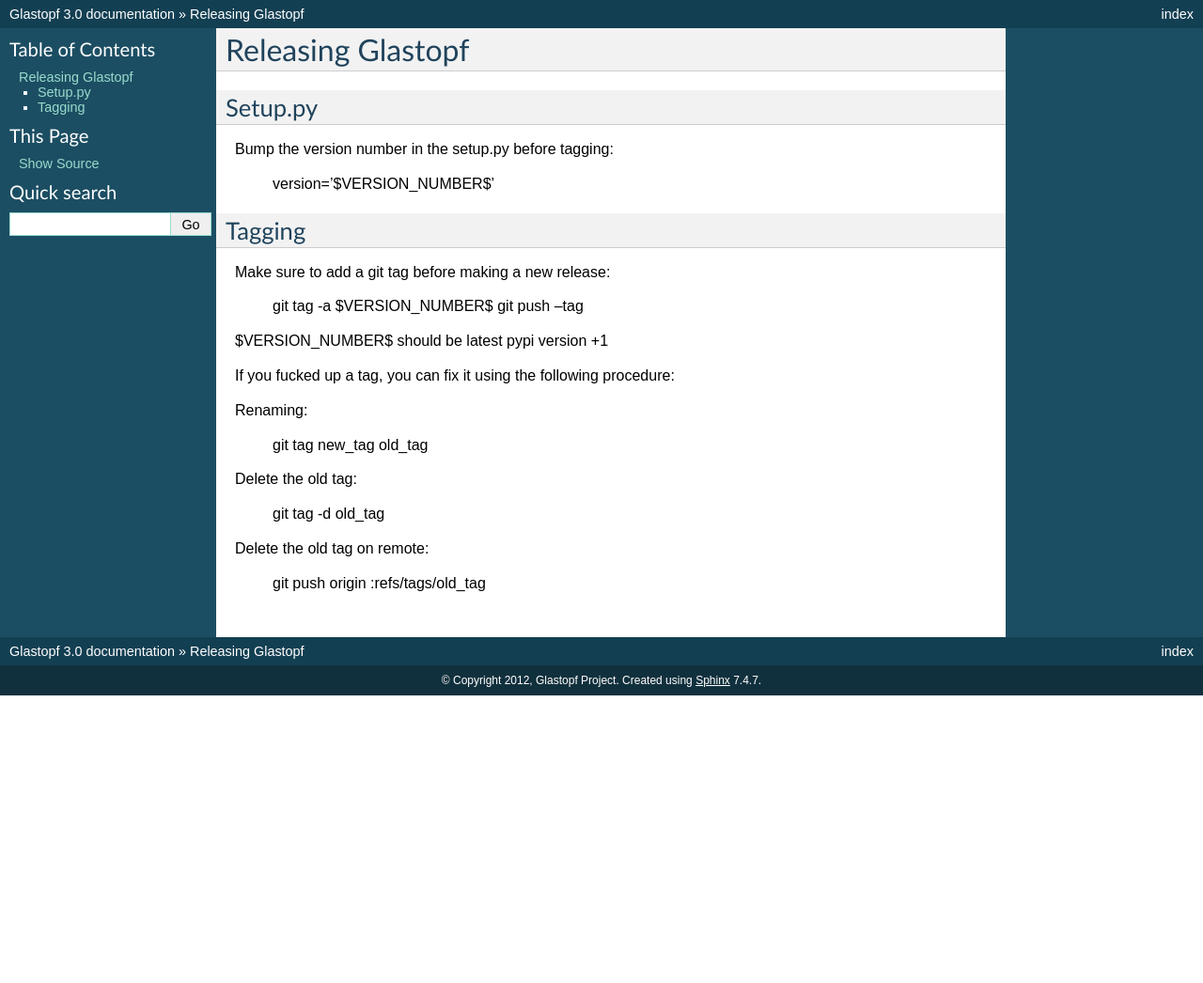
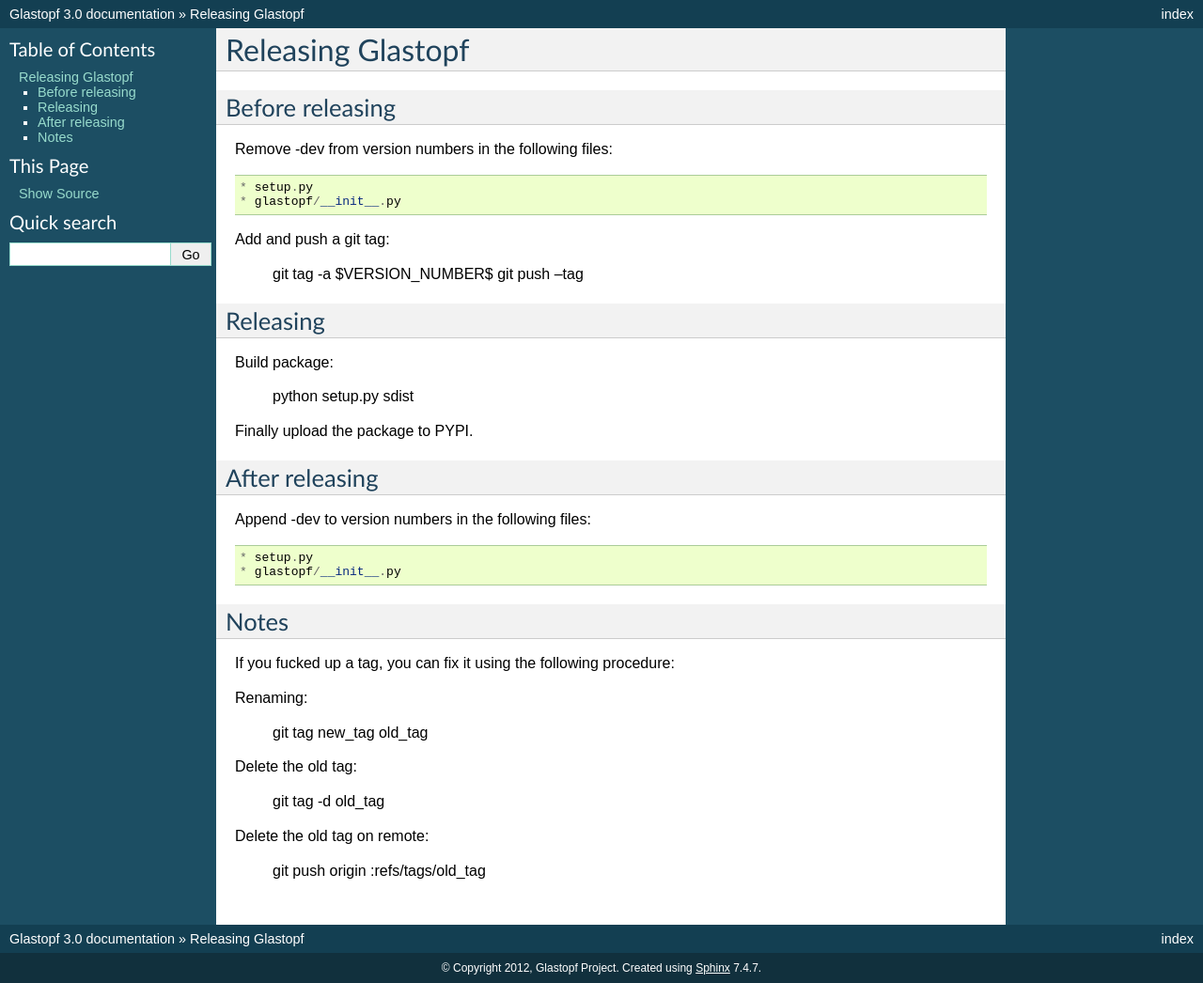
Before and after one commit to mushorg/glastopf, a Sphinx documentation site: the page built from docs/source/development/releasing.rst, in a window 1280 px wide. Shown: the whole page at 94% size. Built offline with Sphinx 7.4.7, drawn with Linux system fonts in a browser that asks for light colours; formulas are drawn with MathJax 3; pages that are not in the unit, such as notebooks, are missing from menus; before the commit the page ends 900 px from its top, so only the background shows below that.

Commit message:
draft on new release procedure

```diff
--- a/docs/source/development/releasing.rst
+++ b/docs/source/development/releasing.rst
@@ -1,23 +1,43 @@
+==================
 Releasing Glastopf
 ==================
 
-Setup.py
---------
+Before releasing
+================
 
-Bump the version number in the setup.py before tagging:
+Remove -dev from version numbers in the following files::
 
-  version='$VERSION_NUMBER$'
+* setup.py
+* glastopf/__init__.py
 
-Tagging
--------
-
-Make sure to add a git tag before making a new release:
+Add and push a git tag:
 
   git tag -a $VERSION_NUMBER$
   git push --tag
 
-$VERSION_NUMBER$ should be latest pypi version +1
 
+
+Releasing
+=========
+
+Build package:
+
+  python setup.py sdist
+
+Finally upload the package to PYPI.
+
+
+After releasing
+===============
+
+Append -dev to version numbers in the following files::
+
+* setup.py
+* glastopf/__init__.py
+
+
+Notes
+=====
 
 If you fucked up a tag, you can fix it using the following procedure:
 
```
